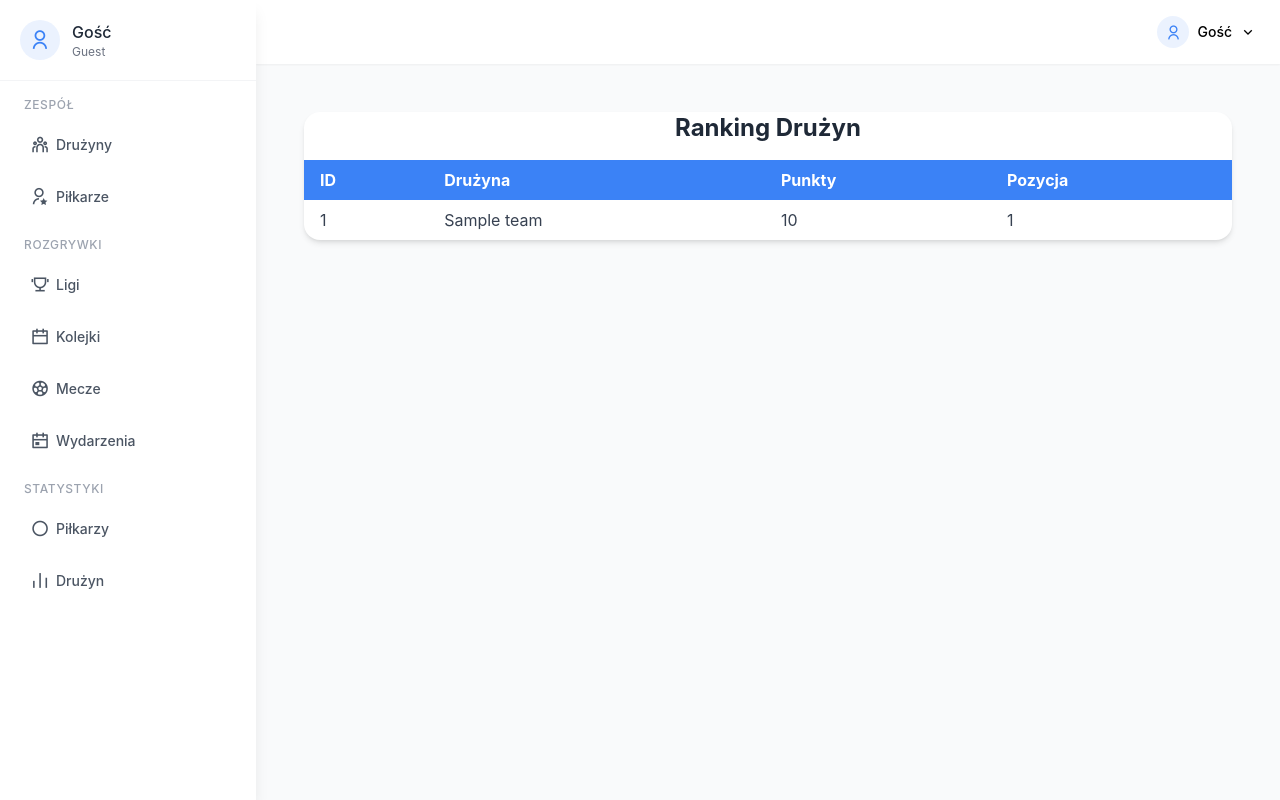
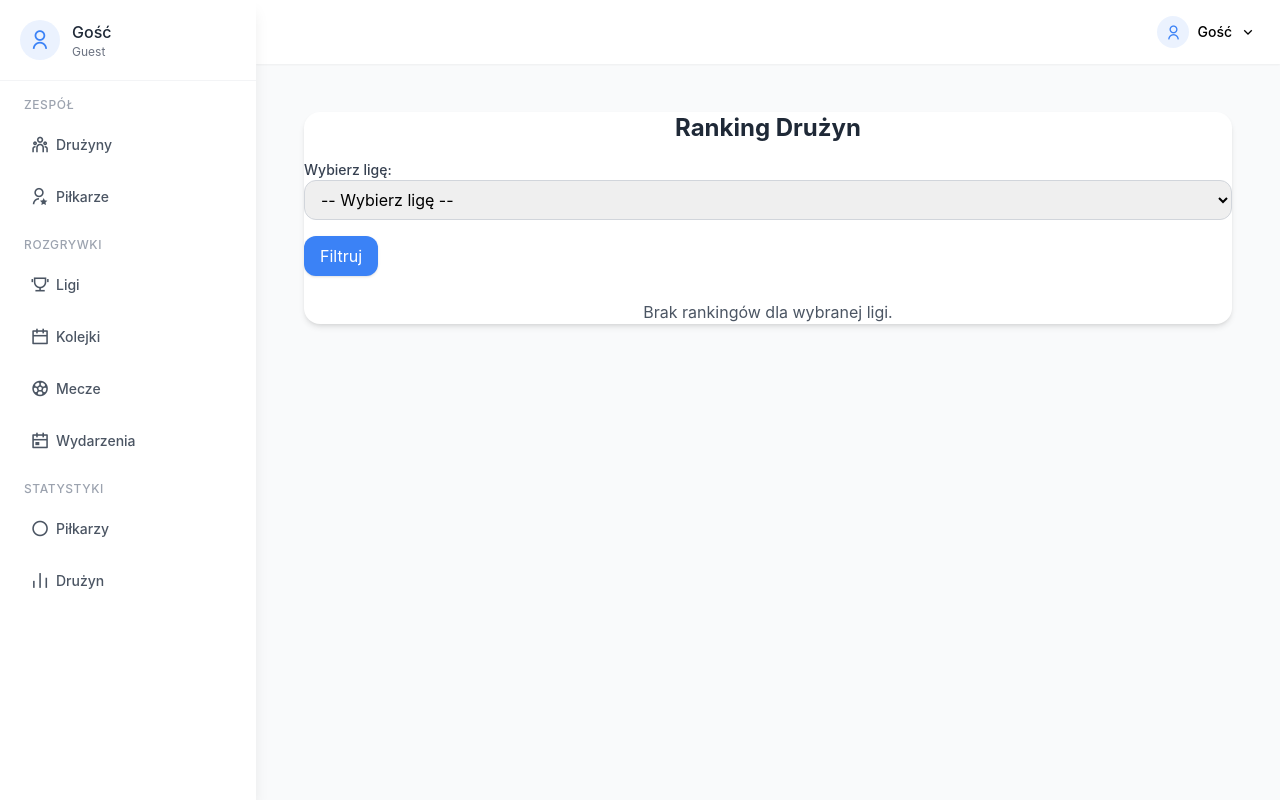
Before and after one commit to MateuszSokolowski03/Projekt, a Django app: page /team-rankings/ in a window 1280 px wide. Run offline with Django 5.2, Linux system fonts and the light colour scheme; tables that the repository leaves empty hold one stand-in row (values such as "Sample post"); some libraries are stand-ins or nearby versions.

Commit message:
Dodanie widoku rankinu

```diff
--- a/apps/planner/models.py
+++ b/apps/planner/models.py
@@ -75,12 +75,13 @@ class MatchEvent(models.Model):
 
 class TeamRanking(models.Model):
     ranking_id = models.AutoField(primary_key=True)  # Klucz główny
-    team = models.OneToOneField('Team', on_delete=models.CASCADE, related_name='ranking')
+    team = models.ForeignKey('Team', on_delete=models.CASCADE, related_name='rankings')  # Zmieniono na ForeignKey
+    league = models.ForeignKey('League', on_delete=models.CASCADE, related_name='rankings')
     points = models.IntegerField(default=0)
     position = models.IntegerField(default=0)
 
     def __str__(self):
-        return f"{self.team.name} - {self.points} points, position {self.position}"
+        return f"{self.team.name} - {self.points} points, position {self.position} in {self.league.name}"
 
 class League(models.Model):
     league_id = models.AutoField(primary_key=True)  # Klucz główny
--- a/apps/planner/templates/team_ranking_list.html
+++ b/apps/planner/templates/team_ranking_list.html
@@ -6,26 +6,53 @@
 <div class="container mx-auto p-4">
     <div class="bg-white shadow-md rounded-lg overflow-hidden">
         <h1 class="text-2xl font-bold mb-4 text-center text-gray-800">Ranking Drużyn</h1>
+
+        <!-- Formularz wyboru ligi -->
+        <form method="get" class="mb-6">
+            <label for="league" class="block text-sm font-medium text-gray-700">Wybierz ligę:</label>
+            <select name="league" id="league" class="border border-gray-300 rounded-md px-3 py-2 focus:outline-none focus:ring-2 focus:ring-gray-400 hover:bg-gray-100 w-full">
+                <option value="">-- Wybierz ligę --</option>
+                {% for league in leagues %}
+                <option value="{{ league.league_id }}" {% if selected_league and league.league_id == selected_league.league_id %}selected{% endif %}>
+                    {{ league.name }}
+                </option>
+                {% endfor %}
+            </select>
+            <button type="submit" class="mt-4 bg-primary text-white px-4 py-2 rounded-md shadow hover:bg-primary/90">Filtruj</button>
+        </form>
+
+        <!-- Tabela rankingów -->
+        {% if rankings %}
+        <table class="table-auto w-full border-collapse">
             <table class="table-auto w-full border-collapse">
                 <thead class="bg-primary text-white">
                     <tr>
-                    <th class="px-4 py-2 text-left">ID</th>
+                        <th class="px-4 py-2 text-left">Pozycja</th>
                         <th class="px-4 py-2 text-left">Drużyna</th>
                         <th class="px-4 py-2 text-left">Punkty</th>
-                    <th class="px-4 py-2 text-left">Pozycja</th>
                     </tr>
                 </thead>
                 <tbody class="divide-y divide-gray-200">
+                    {% if rankings %}
                         {% for ranking in rankings %}
-                <tr class="hover:bg-gray-100">
-                    <td class="px-4 py-2 text-gray-700">{{ ranking.ranking_id }}</td>
+                        <tr class="
+                            {% if ranking.position == 1 %}bg-yellow-200{% elif ranking.position == 2 %}bg-gray-200{% elif ranking.position == 3 %}bg-orange-200{% else %}hover:bg-gray-100{% endif %}
+                        ">
+                            <td class="px-4 py-2 text-gray-700 font-semibold">{{ ranking.position }}</td>
                             <td class="px-4 py-2 text-gray-700">{{ ranking.team.name }}</td>
                             <td class="px-4 py-2 text-gray-700">{{ ranking.points }}</td>
-                    <td class="px-4 py-2 text-gray-700">{{ ranking.position }}</td>
                         </tr>
                         {% endfor %}
+                    {% else %}
+                        <tr>
+                            <td colspan="3" class="px-4 py-2 text-center text-gray-600">Brak drużyn lub rankingów dla tej ligi.</td>
+                        </tr>
+                    {% endif %}
                 </tbody>
             </table>
+        {% else %}
+        <p class="text-center text-gray-600">Brak rankingów dla wybranej ligi.</p>
+        {% endif %}
     </div>
 </div>
 {% endblock %}
--- a/apps/planner/views.py
+++ b/apps/planner/views.py
@@ -1,11 +1,15 @@
-from django.shortcuts import render, redirect
+from django.shortcuts import render, redirect,get_object_or_404
 from django.http import HttpResponse
 from .models import Team, Player, League, Round, Match, PlayerStatistics, TeamRanking, MatchEvent
 from .forms import TeamForm, PlayerForm, LeagueForm, RoundForm, MatchForm, MatchEventForm
 from django.contrib.auth import login, authenticate
+from .forms import TeamRankingForm
 from django.contrib.auth.forms import AuthenticationForm
 from django.contrib.auth.forms import UserCreationForm
 from django.contrib import messages
+from django.db.models.signals import post_save
+from django.dispatch import receiver
+
 
 def index(request):
     return render(request, 'base.html')
@@ -76,8 +80,26 @@ def player_statistics_list(request):
     return render(request, 'player_statistics_list.html', {'statistics': statistics})
 
 def team_ranking_list(request):
-    rankings = TeamRanking.objects.all()
-    return render(request, 'team_ranking_list.html', {'rankings': rankings})
+    leagues = League.objects.all()
+    selected_league_id = request.GET.get('league')
+
+    if selected_league_id:
+        selected_league = get_object_or_404(League, pk=selected_league_id)
+
+        # Wygeneruj ranking dynamicznie
+        generate_rankings(selected_league)
+
+        # Pobierz zaktualizowane rankingi
+        rankings = TeamRanking.objects.filter(league=selected_league).order_by('position')
+    else:
+        rankings = TeamRanking.objects.none()
+        selected_league = None
+
+    return render(request, 'team_ranking_list.html', {
+        'leagues': leagues,
+        'rankings': rankings,
+        'selected_league': selected_league,
+    })
 
 def event_list(request):
     events = MatchEvent.objects.all()
@@ -178,4 +200,72 @@ def login_view(request):
         form = AuthenticationForm()
     return render(request, 'login.html', {'form': form})
 
+def league_ranking_list(request):
+    # Pobierz wszystkie ligi
+    leagues = League.objects.all()
+
+    # Pobierz wybraną ligę z parametrów GET
+    selected_league_id = request.GET.get('league')
+
+    if selected_league_id:
+        # Pobierz wybraną ligę lub zwróć 404, jeśli nie istnieje
+        selected_league = get_object_or_404(League, pk=selected_league_id)
+        # Pobierz rankingi dla wybranej ligi
+        rankings = TeamRanking.objects.filter(league=selected_league).order_by('position')
+    else:
+        # Jeśli liga nie została wybrana, nie pokazuj rankingów
+        rankings = TeamRanking.objects.none()
+        selected_league = None
+
+    # Przekaż dane do szablonu
+    return render(request, 'team_ranking_list.html', {
+        'leagues': leagues,
+        'rankings': rankings,
+        'selected_league': selected_league,
+    })
+
+def generate_rankings(league):
+    try:
+        teams = league.teams.all()
+        if not teams.exists():
+            print("Brak drużyn w lidze:", league.name)
+            return
+
+        team_points = {team.team_id: 0 for team in teams}
+        matches = Match.objects.filter(league=league)
+
+        for match in matches:
+            if match.team_1 and match.team_2:
+                if match.score_team_1 > match.score_team_2:
+                    team_points[match.team_1.team_id] += 3
+                elif match.score_team_1 < match.score_team_2:
+                    team_points[match.team_2.team_id] += 3
+                else:
+                    team_points[match.team_1.team_id] += 1
+                    team_points[match.team_2.team_id] += 1
+
+        # Tworzymy lub aktualizujemy ranking nawet jeśli punkty = 0
+        for team_id, points in team_points.items():
+            team = Team.objects.get(team_id=team_id)
+            TeamRanking.objects.update_or_create(
+                team=team,
+                league=league,
+                defaults={'points': points}
+            )
+
+        # Nadaj pozycje (po sortowaniu punktów malejąco)
+        rankings = TeamRanking.objects.filter(league=league).order_by('-points', 'team__name')
+        for position, ranking in enumerate(rankings, start=1):
+            ranking.position = position
+            ranking.save()
+
+    except Exception as e:
+        print("Błąd podczas generowania rankingów:", str(e))
+
+@receiver(post_save, sender=Match)
+def update_rankings_after_match(sender, instance, **kwargs):
+    league = instance.league
+    generate_rankings(league)
+
+
 # Create your views here.
--- a/config/urls.py
+++ b/config/urls.py
@@ -47,4 +47,5 @@ urlpatterns = [
     path('password-reset/done/', auth_views.PasswordResetDoneView.as_view(template_name='password_reset_done.html'), name='password_reset_done'),
     path('reset/<uidb64>/<token>/', auth_views.PasswordResetConfirmView.as_view(template_name='password_reset_confirm.html'), name='password_reset_confirm'),
     path('reset/done/', auth_views.PasswordResetCompleteView.as_view(template_name='password_reset_complete.html'), name='password_reset_complete'),
+
 ]
```
Also changed, not shown: apps/planner/forms.py (+11 -1 lines), apps/planner/migrations/0002_teamranking_league.py (added), apps/planner/migrations/0003_alter_teamranking_team.py (added). Lines whose indentation alone changed are shown as unchanged.
